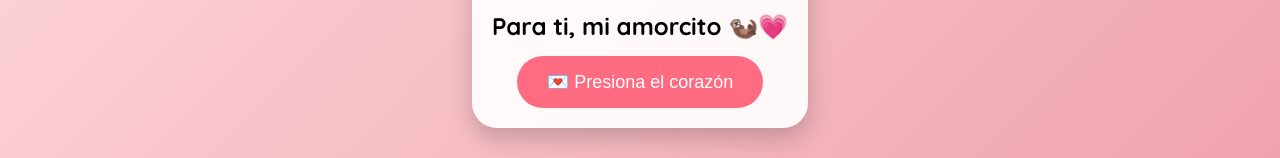
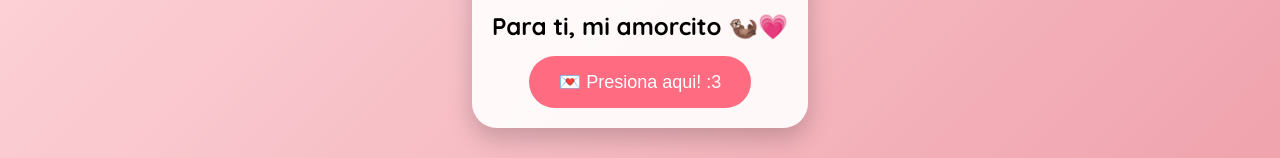
Before and after one commit to Zatts11/irish2, a plain HTML site: page index.html in a window 1280 px wide. Shown: the part 415-573 px from the top of the page. Drawn offline with Linux system fonts and the light colour scheme.

Commit message:
Update index.html

```diff
--- a/index.html
+++ b/index.html
@@ -117,7 +117,7 @@
   <div class="container">
     <img src="https://i.pinimg.com/736x/c9/7f/f7/c97ff7b9ccca35f080ad4bfbc6241339.jpg" alt="" class="nutria">
     <h2>Para ti, mi amorcito 🦦💗</h2>
-    <button class="heart-button" onclick="mostrarMensaje()">💌 Presiona el corazón</button>
+    <button class="heart-button" onclick="mostrarMensaje()">💌 Presiona aqui! :3</button>
     <p class="message" id="mensaje">Gracias por llenar mi vida de amor. Eres todo para mí, Gracias por existir ❤️</p>
   </div>
 
```
